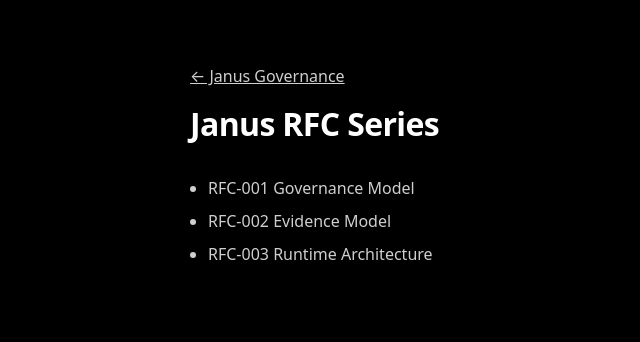
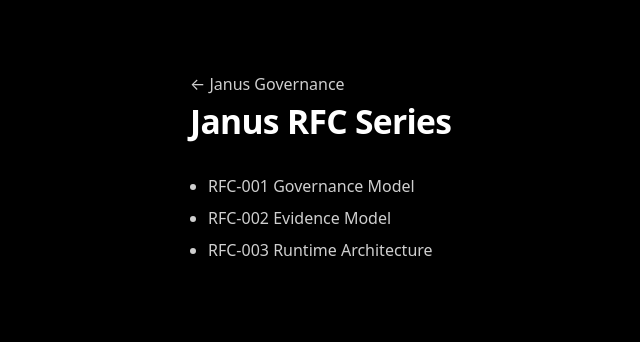
Before and after one commit to Janus-Governance/janus-rfc, a plain HTML site: page index.html in a window 1280 px wide. Shown: the whole page, without its empty margins (0-640 px from the left). Drawn offline with Linux system fonts and the light colour scheme.

Commit message:
style: align site shell with landing

```diff
--- a/styles.css
+++ b/styles.css
@@ -10,32 +10,41 @@ body {
   color: #fff;
   font-family: system-ui, -apple-system, "Segoe UI", Roboto, Helvetica, Arial,
     "Apple Color Emoji", "Segoe UI Emoji";
-  line-height: 1.55;
+  line-height: 1.5;
 }
 
 .container {
   max-width: 900px;
   margin: 0 auto;
-  padding: 64px 20px 64px;
+  padding: 72px 20px 64px;
 }
 
 .header {
   margin-bottom: 28px;
 }
 
+
+a {
+  color: #fff;
+  text-decoration: none;
+}
+
+a:hover,
+a:focus {
+  color: var(--accent);
+  text-decoration: underline;
+  text-underline-offset: 3px;
+}
+
 .header a {
   color: #cfcfcf;
 }
 
-.header a:hover,
-.header a:focus {
-  color: var(--accent);
-}
-
 h1 {
-  font-size: 2rem;
+  font-size: 2.1rem;
+  font-weight: 750;
   letter-spacing: -0.02em;
-  margin: 10px 0 0;
+  margin: 0 0 10px;
 }
 
 ul {
```
